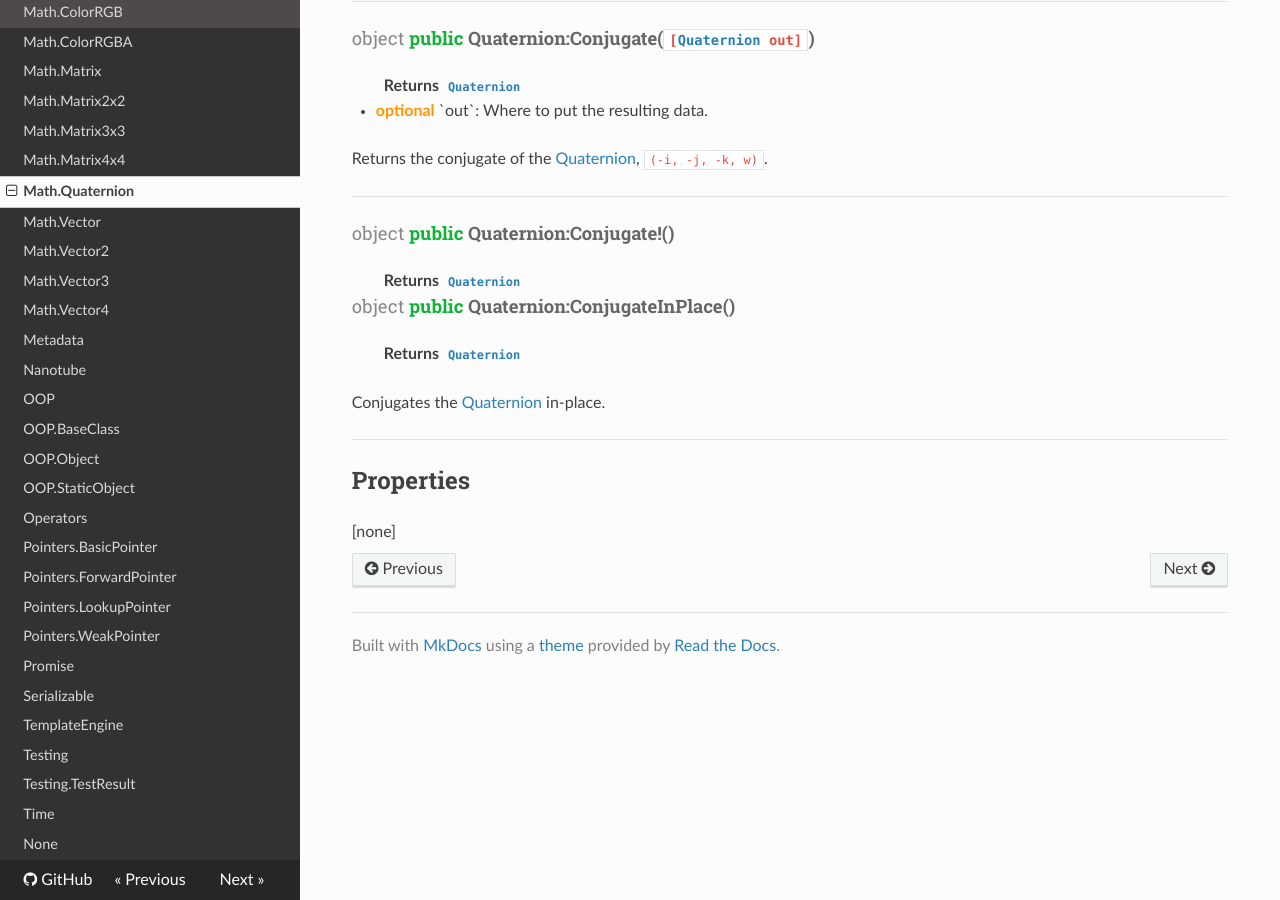
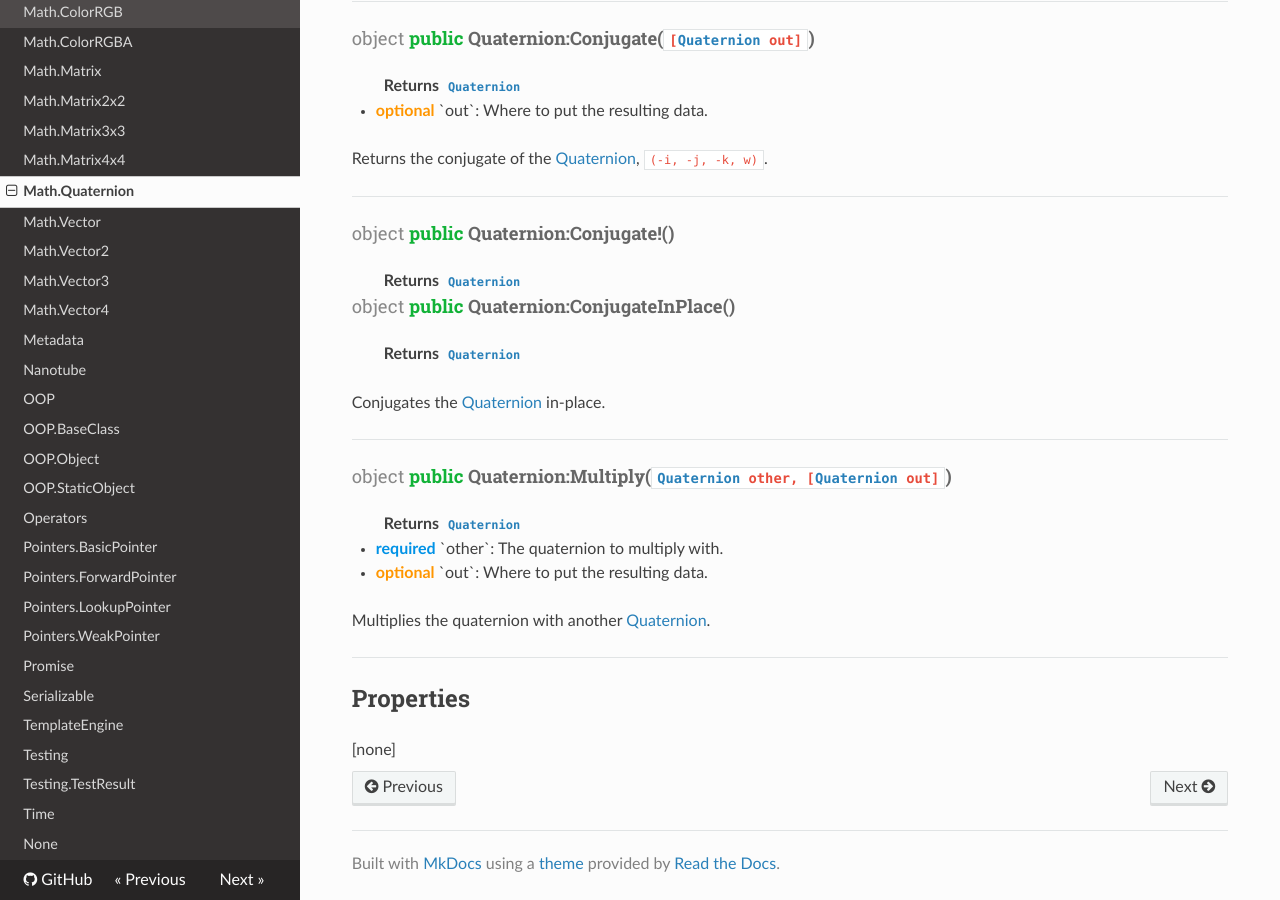
Before and after one commit to lua-carbon/carbon, an MkDocs documentation site: the page built from docs/Classes/Math.Quaternion.md, in a window 1280 px wide and 900 px high, scrolled down 1340 px. Built offline with MkDocs 1.6.1, drawn with Linux system fonts in a browser that asks for light colours; nearby versions of some CDN libraries; old or Windows-style settings are respelled for this version of MkDocs.

Commit message:
Fix promise doc typo, document a quaternion method

```diff
--- a/docs/Classes/Math.Quaternion.md
+++ b/docs/Classes/Math.Quaternion.md
@@ -64,6 +64,15 @@ Returns the conjugate of the <a href="Classes/Math.Quaternion">Quaternion</a>, <
 </ul>
 
 Conjugates the <a href="Classes/Math.Quaternion">Quaternion</a> in-place.
+<hr/>
+<h4 class="method-name"><span class="doc-scope doc-object">object</span> <span class="doc-visibility doc-public">public</span> Quaternion:Multiply(<code><a href="Classes/Math.Quaternion">Quaternion</a> other, [<a href="Classes/Math.Quaternion">Quaternion</a> out]</code>)</h4>
+<p class="method-returns bold">Returns <code><a href="Classes/Math.Quaternion">Quaternion</a></code></p>
+<ul class="doc-arg-list">
+<li><span class="doc-arg-level doc-required">required</span>  `other`: The quaternion to multiply with.</li>
+<li><span class="doc-arg-level doc-optional">optional</span>  `out`: Where to put the resulting data.</li>
+</ul>
+
+Multiplies the quaternion with another <a href="Classes/Math.Quaternion">Quaternion</a>.
 
 <hr />
 ## Properties
```
Also changed, not shown: docs/Classes/Promise.md (+8 -8 lines), 1 other file.
